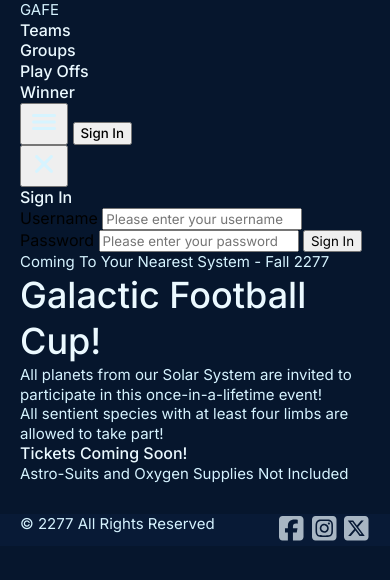
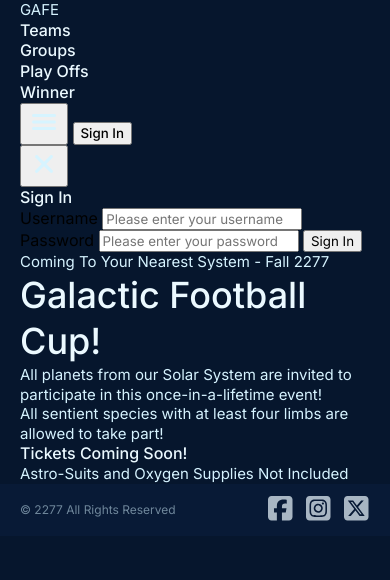
Before and after one commit to ElsaHermoza/sportsApp, a website: page index.html in a window 390 px wide. Drawn offline with Linux system fonts and the light colour scheme.

Commit message:
Finished footer in mobile file

```diff
--- a/src/sass/global/_footer.scss
+++ b/src/sass/global/_footer.scss
@@ -6,10 +6,21 @@ footer {
         .container {
             display: flex;
             justify-content: space-between;
+            align-items: center;
+            padding-block: 10px;
         }
 
         span {
             display: none;
+        }
+        p{
+            font-size: 12px;
+            color: rgba(214, 244, 255, 0.5);
+            font-family: Inter;
+        }
+        .social-icons {
+            display: flex;
+            gap: 10px; // Añadido espacio entre los iconos sociales
         }
         }
 
@@ -24,4 +35,5 @@ and then you can move to style desktop
 // Desktop
 @media (min-width: 870px) {
     // here you gonna change everything that need to be changed on desktop version
+
 }
```
Also changed, not shown: public/css/styles.css, 1 other file.
